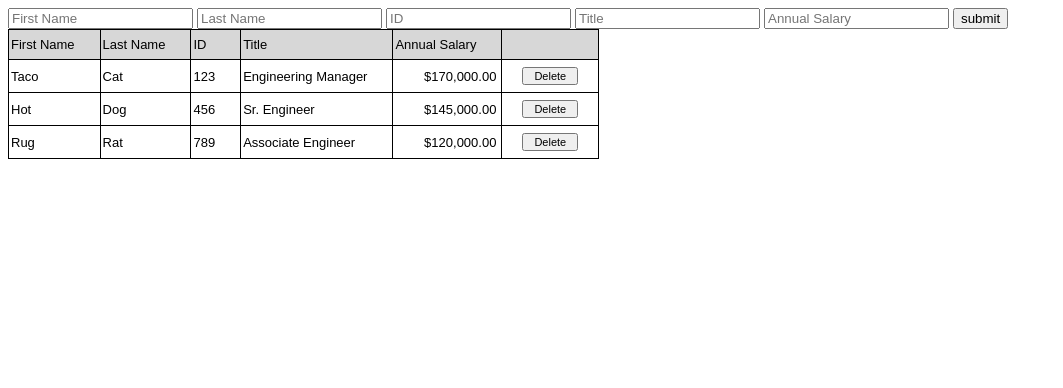
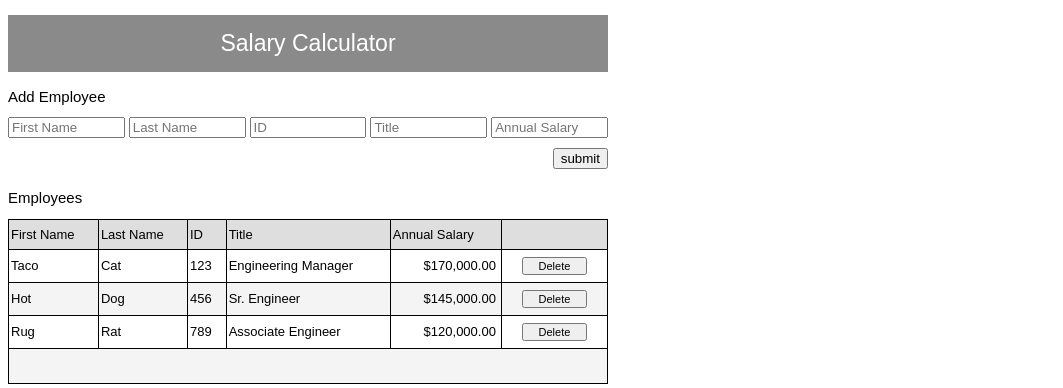
Before and after one commit to KeyClark/prime-instructor-code-challenge, a plain HTML site: page web/index.html in a window 1280 px wide. Shown: the whole page, without its empty margins (0-1063 px from the left). Drawn offline with Linux system fonts and the light colour scheme.

Commit message:
add styling and form layout elements

```diff
--- a/web/index.html
+++ b/web/index.html
@@ -14,22 +14,42 @@
         <script src="./script.js" type="text/javascript" async defer></script>
     </head>
     <body onload="updateEmployeeDataTable()">
+        <div class="container">
+            <h1 class="titleText">
+                Salary Calculator
+            </h1>
+
             <!-- Basic javascript form to take in teacher data-->
-        <form id="addEmployeeForm">
+            <form id="addEmployeeForm" class="containerWidth">
+                <H2>
+                    Add Employee
+                </H2>
                 <!-- Inputs are fields that intake information -->
+                <div class="formInputs">
                     <input type="text" id="firstNameInput" placeholder="First Name">
                     <input type="text" id="lastNameInput" placeholder="Last Name">
                     <input type="number" id="idInput" placeholder="ID">
                     <input type="text" id="titleInput" placeholder="Title">
                     <input type="number" id="annualSalaryInput" placeholder="Annual Salary">
+                </div>
+                <!-- button to Add data -->
+                <div class="formSubmit">
+                    <input
+                        type="button"
+                        id="addEmployeeFormSubmitButton"
+                        class="submitbutton"
+                        onclick="addEmployeeSubmitHandler()"
+                        value="submit"
+                    >
+                </div>
+            </form>
 
-            <!-- button to Add data -->
-            <input type="button" id="addEmployeeFormSubmitButton" name="submit" onclick="addEmployeeSubmitHandler()"
-                value="submit">
-        </form>
-        <table name="employeeDataTable">
+            <H2>
+                Employees
+            </H2>
+            <table class="containerWidth">
                 <!-- Table headers describe the contents of each column. -->
-            <thead name="employeeDataTableHeaders">
+                <thead class="employeeDataTableHeaders">
                     <th name="firstName">First Name</th>
                     <th name="lastName">Last Name</th>
                     <th name="id">ID</th>
@@ -42,5 +62,6 @@
                     <!-- Table rows are populated in this area -->
                 </tbody>
             </table>
+        </div>
     </body>
 </html>
--- a/web/script.js
+++ b/web/script.js
@@ -101,6 +101,13 @@ function updateEmployeeDataTable() {
         deleteButtOnCell.innerHTML = `<button class="deleteButton" onclick="deleteEmployee(${employee.id})">Delete</button>`
         deleteButtOnCell.classList.add("deleteButtonCell")
     })
+
+    // Trailing row at the end of the table
+    const trailingRow = table.insertRow(-1)
+    trailingRow.classList.add("trailingRow")
+    const cell = trailingRow.insertCell(0);
+    cell.innerHTML= ""
+    cell.colSpan = 6
 }
 
 // Will reset all input fields in the form
--- a/web/style.css
+++ b/web/style.css
@@ -1,4 +1,7 @@
 
+h2 {
+    font: 15px sans-serif;
+}
 
 table, tr, th, td {
     font: 13px sans-serif;
@@ -10,32 +13,77 @@ table, tr, th, td {
 th, td {
     width: auto;
     /* padding: top, right, bottom, left */
-    padding: 7px 25px 7px 2px;
+    padding: 7px 7px 7px 2px;
 }
 
 th {
     text-align: left;
-    background-color: rgb(215, 215, 215);
+    background-color: #dedede;
 }
 
 td {
     text-align: left;
-    background-color:rgb(255, 255, 255);
 }
 
-.deleteButton {
-    font-size: 11px;
-    padding-left: 10px;
-    padding-right: 10px;
+tr:nth-child(even) {
+    background-color: #f4f4f4;
 }
 
-.deleteButtonCell {
+.container {
+    width: 600px;
+}
+
+.formInputs input {
+    width: 20%;
+    white-space: nowrap;
+}
+
+.formInputs, formSubmit {
+    display: inline-flex;
+    text-align: right;
+    gap: 4px;
+}
+
+.formSubmit {
+    display:block;
+    text-align: right;
+    margin-top: 10px;
+    margin-bottom: 20px;
+}
+
+.containerWidth {
+    width: 100%;
+}
+
+.titleText {
+    font: 23px sans-serif;
     text-align: center;
-    padding-left: 20px;
-    padding-right: 20px;
+    background-color: #8a8a8a;
+    padding: 15px 20px 15px 20px;
+    color: #ffffff;
 }
 
 .annualSalaryCell {
     text-align: right;
     padding-right: 5px;
 }
+
+.deleteButton {
+    font-size: 11px;
+    padding-left: 15px;
+    padding-right: 15px;
+}
+
+.deleteButtonCell {
+    text-align: center;
+    padding-left: 10px;
+    padding-right: 10px;
+}
+
+.trailingRow {
+    height: 35px;
+}
+
+.addEmployeeForm {
+    align-content: flex-end;
+}
```
Lines whose indentation alone changed are shown as unchanged.
